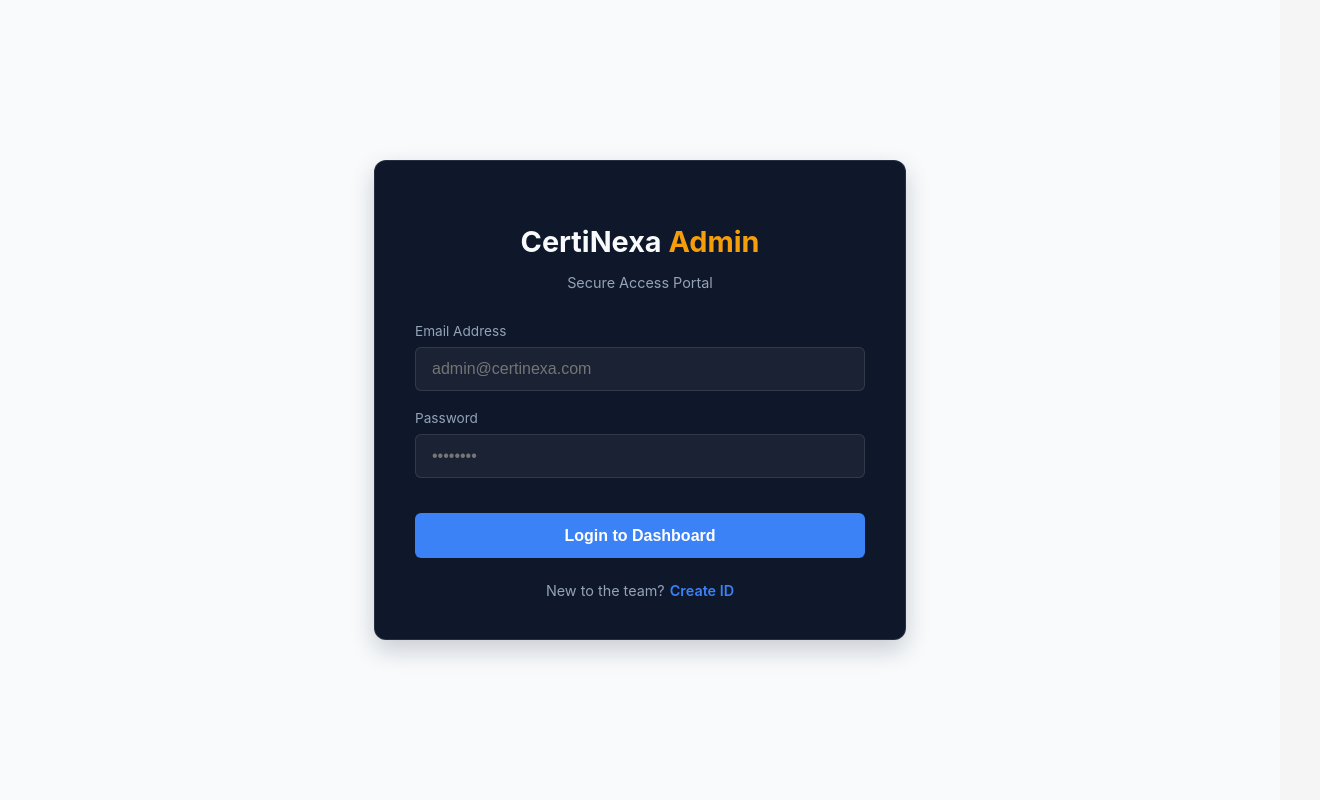
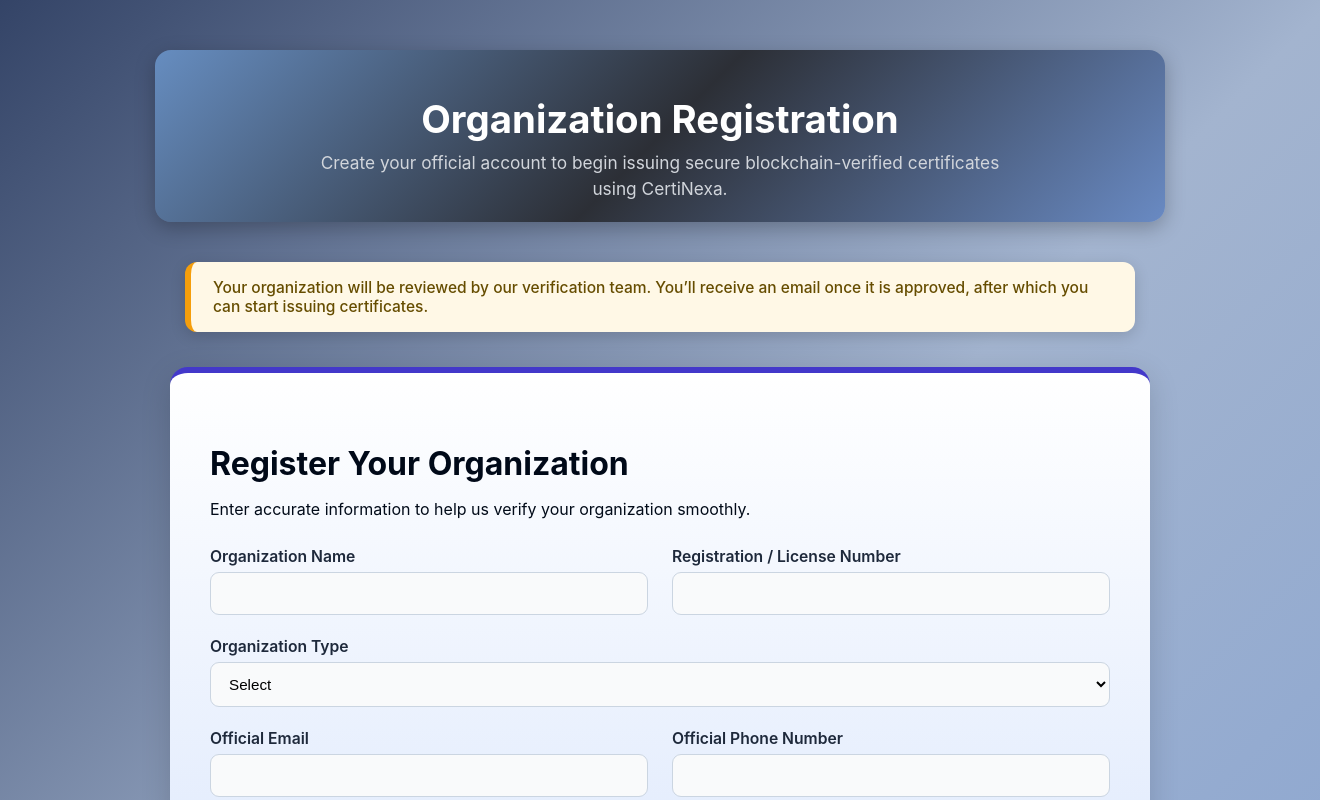
Before and after one commit to SinghAniket24/certinexa, a React (Create React App) app in the folder frontend/: page / in a window 1280 px wide. Shown: the top 800 px of the page, 1320 px wide, since content can reach past the window. Built offline with nearby package versions, Linux system fonts and the light colour scheme.

Commit message:
auth and dashboards first draft

```diff
--- a/frontend/src/index.js
+++ b/frontend/src/index.js
@@ -5,16 +5,16 @@ import './index.css';
 // import App from './App';
 
 //  Current page you want to view
-//import Register from './organization/register';
+import Register from './organization/register';
 //import RecipientAuth from './recepient/Auth/RecepientAuth';
 //import AdminDashboard from './admin/pages/AdminDashboard';
-import AdminAuth from './admin/pages/AdminAuth';
+//import AdminAuth from './admin/pages/AdminAuth';
 const root = ReactDOM.createRoot(document.getElementById('root'));
 root.render(
   <React.StrictMode>
 
     {/* Replace this component anytime to view other pages */}
-    <AdminAuth/>
+    <Register/>
 
     {/* <App />  // ← uncomment this to go back to App.js */}
 
```
Also changed, not shown: 1 other file (tests, documents, lock files or other folders).
